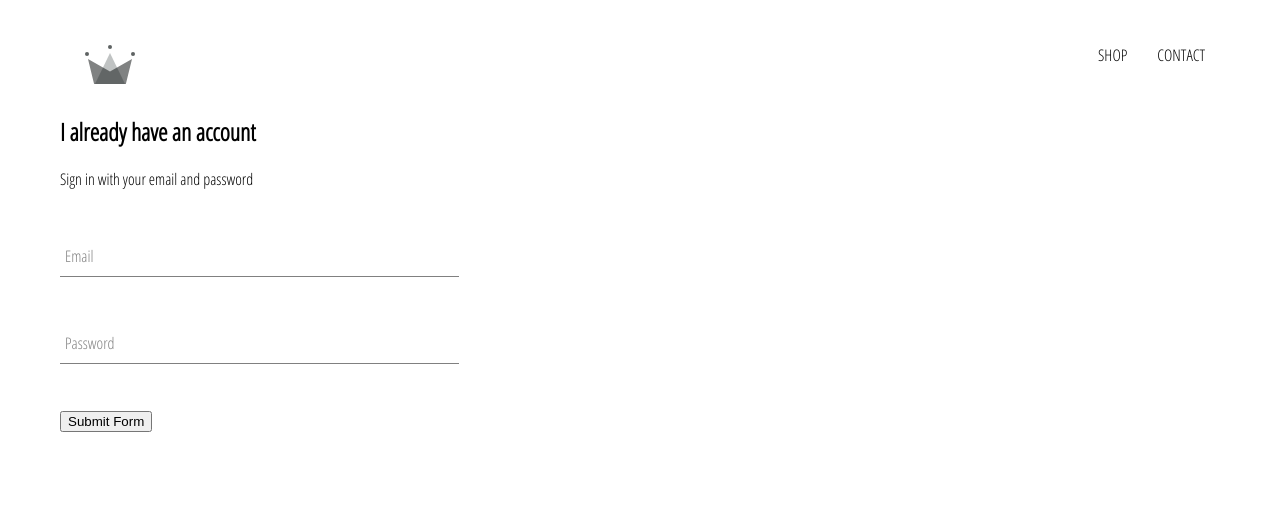
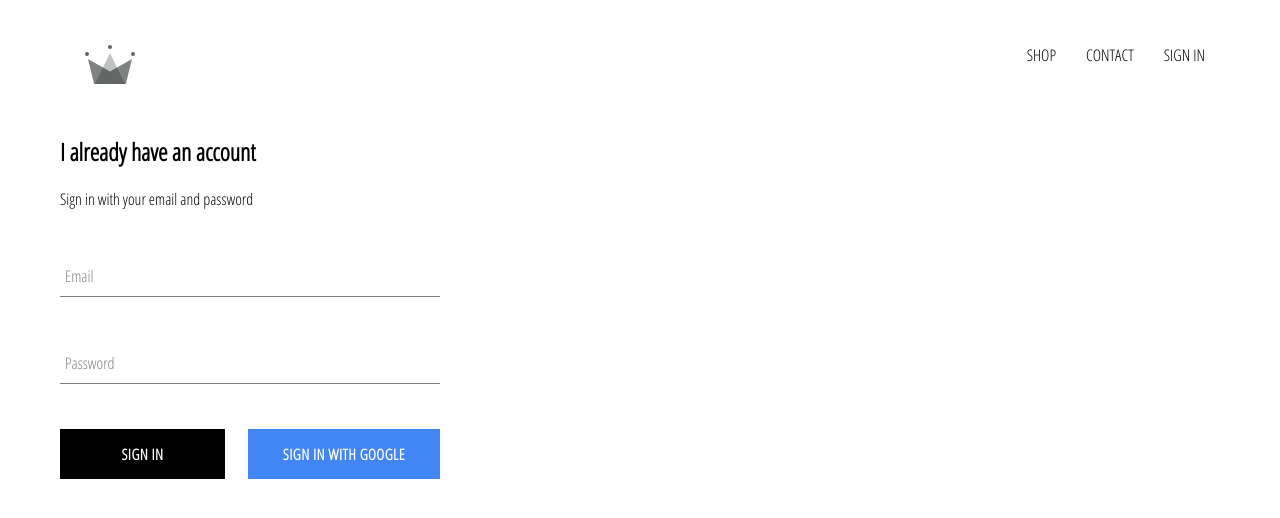
Before and after one commit to NavamPradhan/E-Commerce, a React (Create React App) app: page /signin in a window 1280 px wide. Shown: the top 518 px of the page. Built offline with nearby package versions, Linux system fonts and the light colour scheme; no server answers.

Commit message:
integreted firebase, created sign in component and and sign in with google

```diff
--- a/package.json
+++ b/package.json
@@ -6,6 +6,7 @@
     "@testing-library/jest-dom": "^4.2.4",
     "@testing-library/react": "^9.5.0",
     "@testing-library/user-event": "^7.2.1",
+    "firebase": "^7.15.2",
     "node-sass": "^4.14.1",
     "react": "^16.13.1",
     "react-dom": "^16.13.1",
--- a/src/App.css
+++ b/src/App.css
@@ -7,3 +7,7 @@
 	text-decoration: none;
 	color: black;
 }
+
+* {
+	box-sizing: border-box;
+}
--- a/src/App.js
+++ b/src/App.js
@@ -6,20 +6,43 @@
 import ShopPage from './pages/shop/shop.component';
 import Header from './components/header/header.component';
 import SignInAndSignUpPage from './pages/sign-in-and-sign-up/sign-in-and-sign-up.component';
+import { auth } from './firebase/firebase.utils';
 
+class App extends React.Component {
+  constructor(){
+    super();
 
-function App() {
-  return (
+    this.state = {
+      currentUser: null
+    }
+  }
+
+  unsubscribeFromAuth = null
+
+  componentDidMount() {
+    this.unsubscribeFromAuth = auth.onAuthStateChanged(user => {
+      this.setState({ currentUser: user })
+
+      console.log(user);
+    });
+  }
+
+  componentWillUnmount() {
+    this.unsubscribeFromAuth();
+  }
+
+  render() {
+    return (
     <div>
-      <Header />
+      <Header currentUser={this.state.currentUser}/>
     	<Switch>
 	      <Route exact path='/' component={ Homepage } />
 	      <Route path='/shop' component={ ShopPage } />
         <Route path='/signin' component={ SignInAndSignUpPage } />
-
     	</Switch>
     </div>
-  );
+    );
+  }
 }
 
 export default App;
--- /dev/null
+++ b/src/components/custom-button/custom-button.component.jsx
@@ -0,0 +1,11 @@
+import React from 'react';
+
+import './custom-button.styles.scss';
+
+const CustomButton = ({ children, isGoogleSignIn, ...otherProps }) => (
+    <button className={`${isGoogleSignIn ? 'google-sign-in' : ''} custom-button`} {...otherProps}>
+        {children}
+    </button>
+);
+
+export default CustomButton;
--- /dev/null
+++ b/src/components/custom-button/custom-button.styles.scss
@@ -0,0 +1,32 @@
+.custom-button {
+    min-width: 165px;
+    width: auto;
+    height: 50px;
+    letter-spacing: 0.5px;
+    line-height: 50px;
+    padding: 0 35px 0 35px;
+    font-size: 15px;
+    background-color: black;
+    color: white;
+    text-transform: uppercase;
+    font-family: 'Open Sans Condensed';
+    font-weight: bolder;
+    border: none;
+    cursor: pointer;
+
+    &:hover {
+      background-color: white;
+      color: black;
+      border: 1px solid black;
+    }
+
+    &.google-sign-in {
+      background-color: #4285f4;
+      color: white;
+
+      &:hover {
+        background-color: #357ae8;
+        border: none;
+      }
+    }
+  }
--- a/src/components/header/header.component.jsx
+++ b/src/components/header/header.component.jsx
@@ -3,9 +3,11 @@
 import './header.styles.scss';
 import { Link } from 'react-router-dom';
 
+import { auth } from '../../firebase/firebase.utils';
+
 import { ReactComponent as Logo } from '../../assets/crown.svg';
 
-const Header = () => (
+const Header = ( {currentUser} ) => (
     <div className='header'>
         <Link className='logo-container' to="/">
             <Logo className='logo' />
@@ -17,6 +19,16 @@
             <Link className='option' to='/shop'>
                 CONTACT
             </Link>
+            {
+                currentUser ?
+                <div className='option' onClick={() => auth.signOut()}>
+                    SIGN OUT
+                </div>
+                :
+                <Link className='option' to='/signin'>
+                    SIGN IN
+                </Link>
+            }
         </div>
     </div>
 );
--- a/src/components/header/header.styles.scss
+++ b/src/components/header/header.styles.scss
@@ -20,6 +20,7 @@
 
       .option {
         padding: 10px 15px;
+        cursor: pointer;
       }
     }
   }
--- a/src/components/sign-in/sign-in.component.jsx
+++ b/src/components/sign-in/sign-in.component.jsx
@@ -1,6 +1,10 @@
 import React from 'react';
 
 import FormInput from '../form-input/form-input.component';
+
+import CustomButton from '../custom-button/custom-button.component';
+
+import { signInWithGoogle } from '../../firebase/firebase.utils';
 
 import './sign-in.styles.scss';
 
@@ -52,8 +56,10 @@
                         required
                     />
 
-
-                    <input type='submit' value='Submit Form' />
+                    <div className='buttons'>
+                        <CustomButton type='submit'>Sign In</CustomButton>
+                        <CustomButton onClick={signInWithGoogle} isGoogleSignIn>Sign In With Google</CustomButton>
+                    </div>
                 </form>
             </div>
         );
--- a/src/components/sign-in/sign-in.styles.scss
+++ b/src/components/sign-in/sign-in.styles.scss
@@ -1,3 +1,14 @@
 .sign-in {
-    width: 30vw;
+    width: 380px;
+    display: flex;
+    flex-direction: column;
+
+    .title {
+        margin: 10px 0px;
+    }
+
+    .buttons {
+        display: flex;
+        justify-content: space-between;
+    }
 }
--- /dev/null
+++ b/src/firebase/firebase.utils.js
@@ -0,0 +1,29 @@
+import firebase from 'firebase/app';
+import 'firebase/firestore';
+import 'firebase/auth';
+
+
+const config = {
+
+        apiKey: "AIzaSyDtACo7O4Vkz_Pl1VFmSWbkORCwFiGNhVc",
+        authDomain: "e-commerce-db-1994.firebaseapp.com",
+        databaseURL: "https://e-commerce-db-1994.firebaseio.com",
+        projectId: "e-commerce-db-1994",
+        storageBucket: "e-commerce-db-1994.appspot.com",
+        messagingSenderId: "433326944121",
+        appId: "1:433326944121:web:80d45961389e7d94e709a8",
+        measurementId: "G-H2V2K80MQK"
+
+};
+
+firebase.initializeApp(config);
+
+export const auth = firebase.auth();
+export const firestore = firebase.firestore();
+
+const provider = new firebase.auth.GoogleAuthProvider();
+provider.setCustomParameters({ prompt: 'select_account' });
+
+export const signInWithGoogle = () => auth.signInWithPopup(provider);
+
+export default firebase;
```
Also changed, not shown: 1 other file (tests, documents, lock files or other folders).
